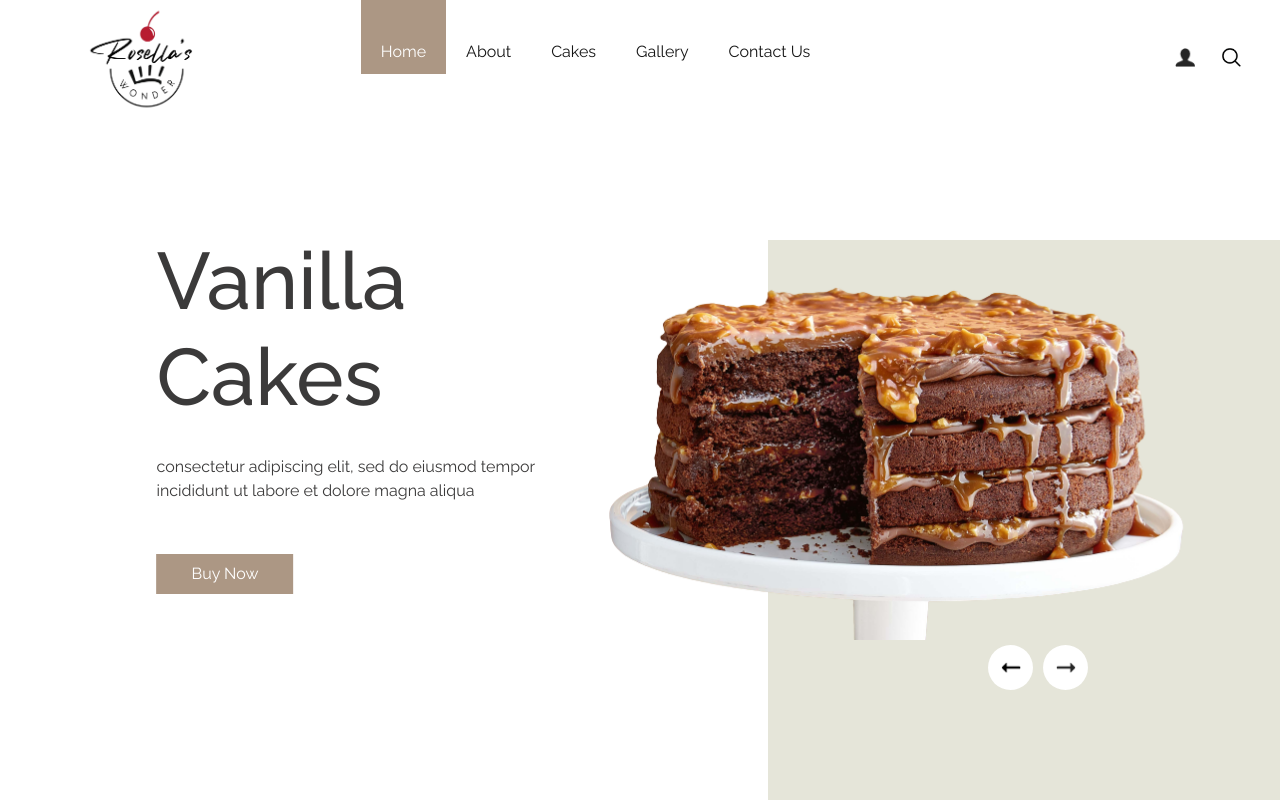
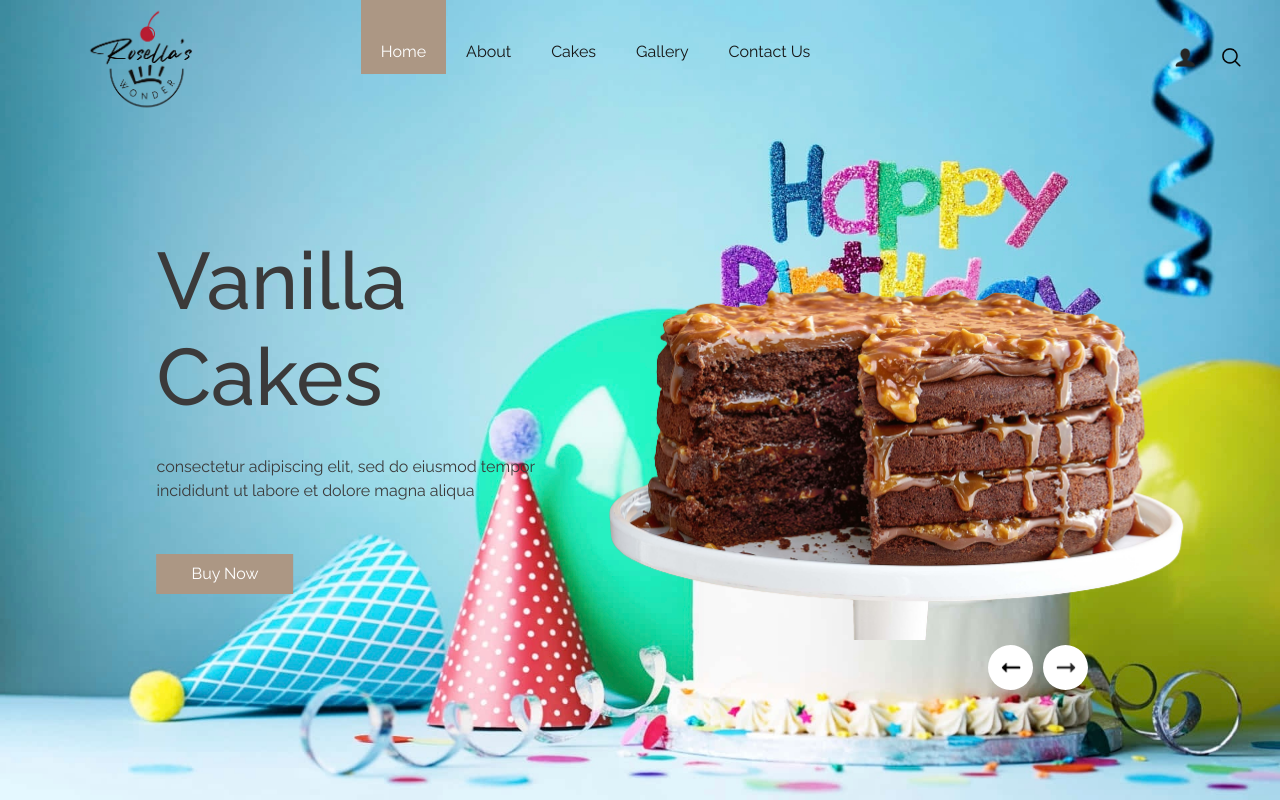
Before and after one commit to Aaron-July/Rosella-s-cake-website-project, a plain HTML site: page index.html in a window 1280 px wide. Shown: the top 800 px of the page. Drawn offline with nearby package versions, Linux system fonts and the light colour scheme.

Commit message:
Update style.css

```diff
--- a/css/style.css
+++ b/css/style.css
@@ -63,8 +63,8 @@ body {
 .hero_area {
   height: 100vh;
   position: relative;
+
 }
-
 
 
 .hero_area::after {
@@ -72,9 +72,10 @@ body {
   position: absolute;
   right: 0;
   bottom: 0;
-  width: 40%;
-  height: 70%;
-  background-color: #e5e5d9;
+  width: 100%;
+  height: 100%;
+  background-image: url("../images/happy-birthday.jpg");
+  background-size: cover;
   z-index: 1;
 }
 
@@ -114,7 +115,7 @@ a:focus {
   text-decoration: none;
 }
 
-- a:hover,
+a:hover,
 a:focus {
   color: initial;
 }
```
